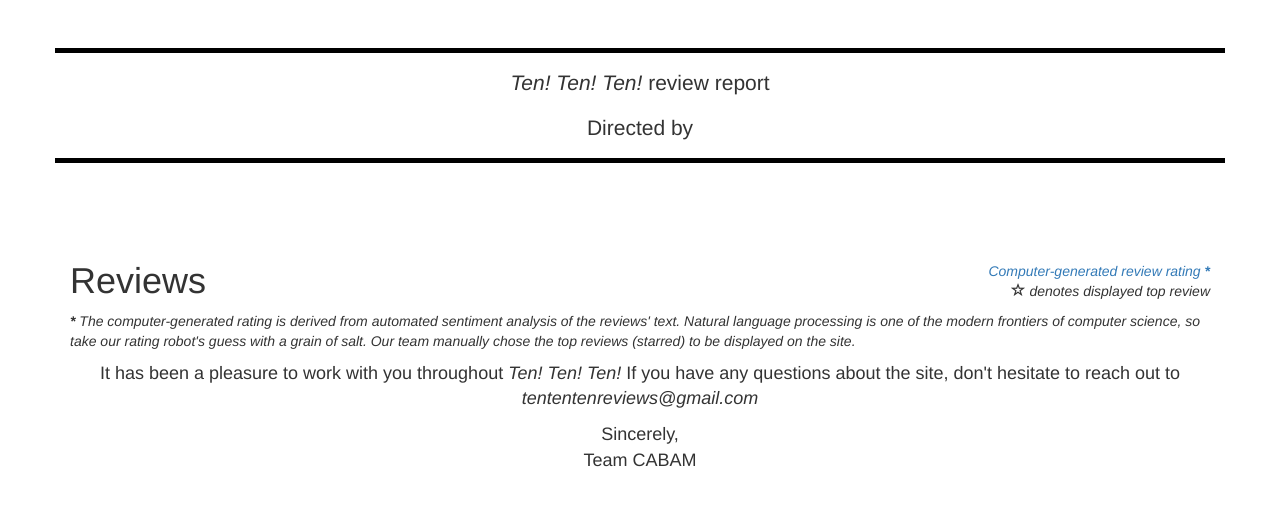
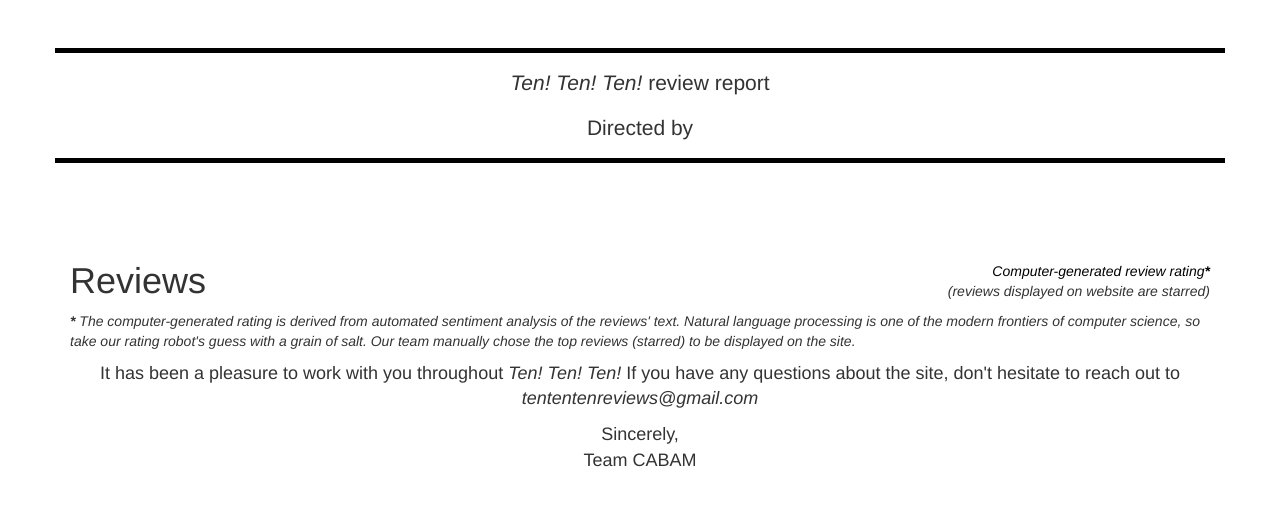
Before and after one commit to GFUCABAM/statler, a Django app: template statler_util/templates/util/directors-report.html in a window 1280 px wide. Shown: the top 506 px of the page. Run offline with Django 3.2, Linux system fonts and the light colour scheme; the template is opened without the code that fills it, so the values that code supplies are empty; some libraries are stand-ins or nearby versions.

Commit message:
small changes to report

```diff
--- a/statler_util/templates/util/directors-report.html
+++ b/statler_util/templates/util/directors-report.html
@@ -16,7 +16,7 @@
       .well {
           background-color: white;
           border: 1px solid black;
-
+          word-wrap: break-word;
       }
 
       .jumbotron p {
@@ -57,8 +57,8 @@
     <div style="position: relative;">
         <h1>Reviews</h1>
         <p style="font-style: italic; text-align: right; position: absolute; bottom: 0px; right: 0px; margin: 0px;">
-            <a href="#disclaimer">Computer-generated review rating <strong>*</strong><br /></a>
-            <span class="glyphicon glyphicon-star-empty" aria-hidden="true"></span> denotes displayed top review
+            <a href="#disclaimer" style="color:black">Computer-generated review rating<strong>*</strong><br /></a>
+            (reviews displayed on website are starred)
         </p>
 
      </div>
@@ -78,9 +78,9 @@
                 {% if review.rating > 0 %}
                 Positive ({{ review.rating|floatformat:0 }}% confidence)
                 {% elif review.rating < 0 %}
-                Negative ({{ review.rating|floatformat:0 }}% confidence)
+                Negative ({{ review.rating|floatformat:0|slice:"1:" }}% confidence)
                 {% else %}
-                Neutral ({{ review.rating|floatformat:0 }}% confidence)
+                Neutral
                 {% endif %}
             </div>
         </div>
```
